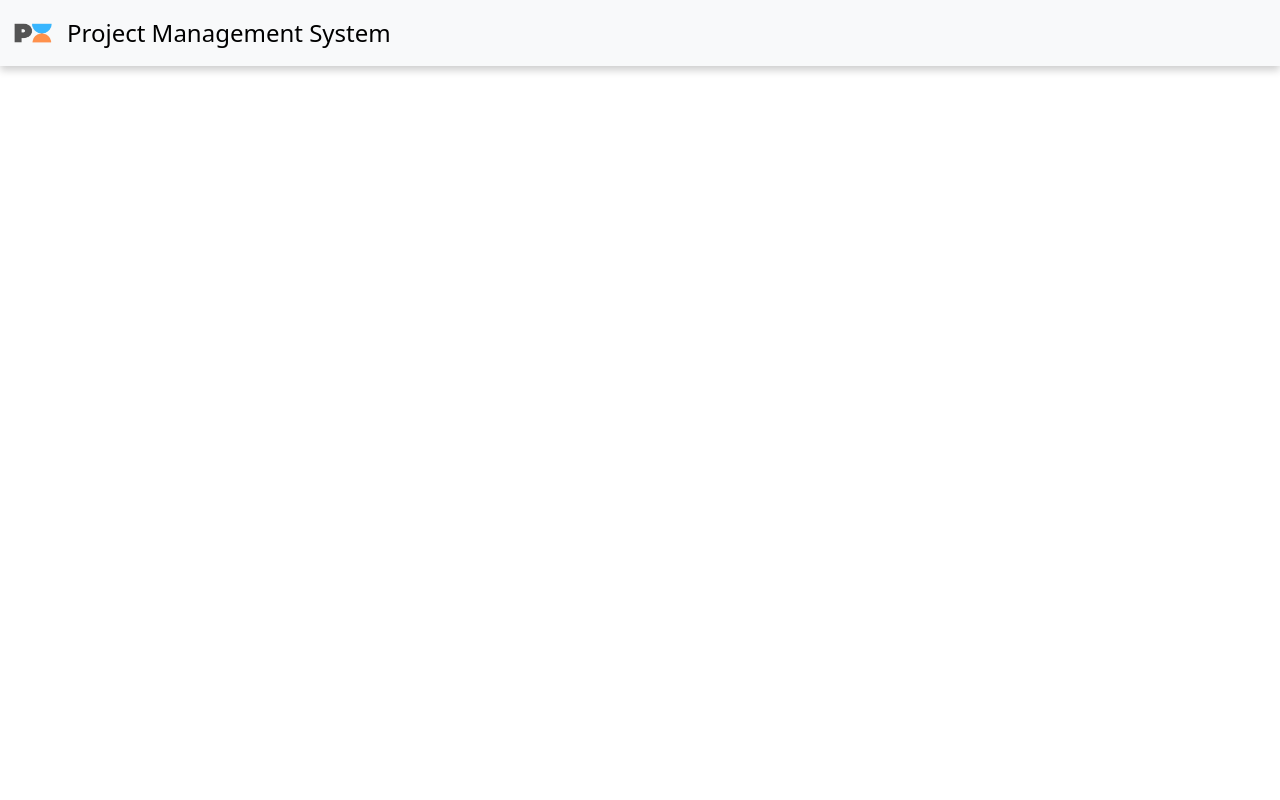
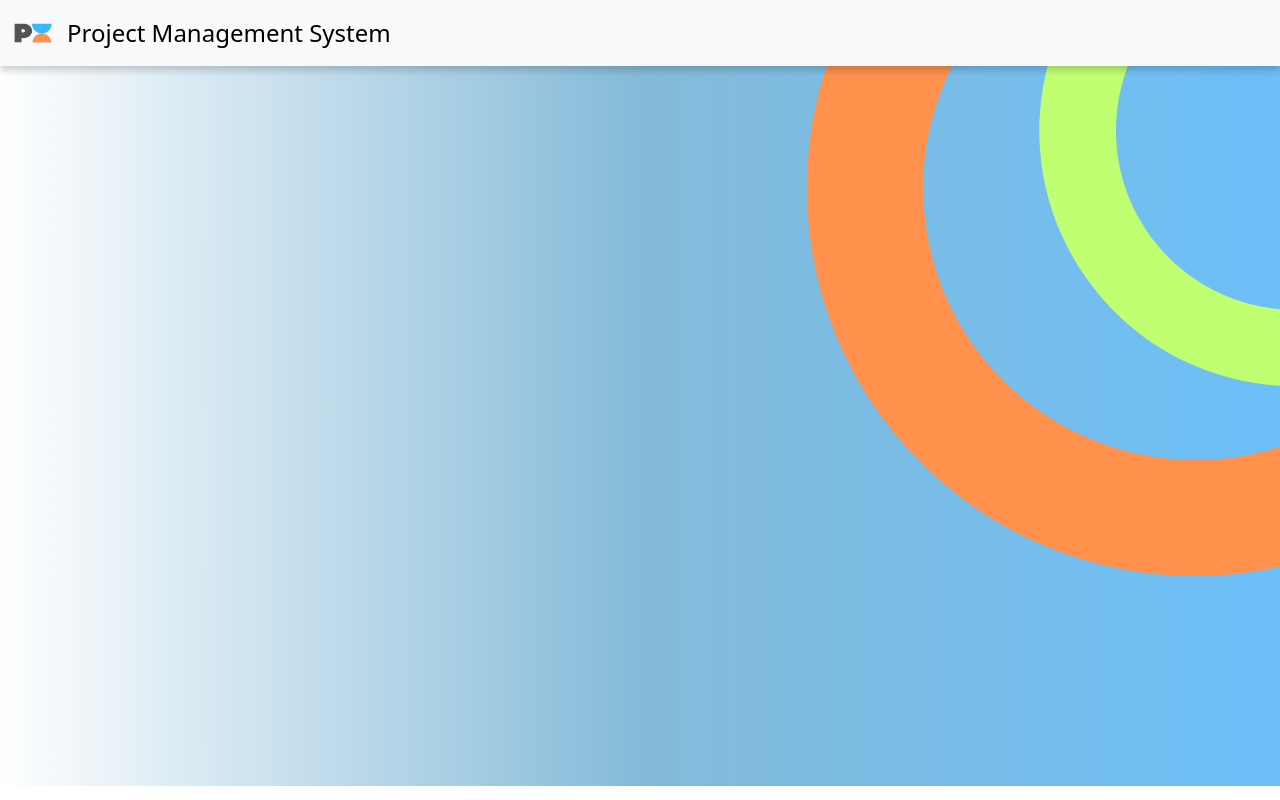
Before and after one commit to gurjotsaini53/project-management-frontend, a React (Vite) app: page / in a window 1280 px wide. Built offline with nearby package versions, Linux system fonts and the light colour scheme.

Commit message:
adding banner.jsx

```diff
--- a/src/App.css
+++ b/src/App.css
@@ -24,3 +24,17 @@ nav.navbar .container-fluid .navbar-brand {
 nav.navbar .container-fluid .navbar-brand a {
   margin-left: 15px;
 }
+
+/* Banner */
+
+.banner {
+  height: 90vh;
+  width: 100%;
+  background-image: url(./img/banner.png);
+  background-repeat: no-repeat;
+  background-size: cover;
+}
+.banner #bgimg {
+  height: inherit;
+  width: inherit;
+}
--- a/src/App.jsx
+++ b/src/App.jsx
@@ -1,11 +1,13 @@
 import { useState } from "react";
 import "./App.css";
 import Navbar from "./components/Navbar";
+import Banner from "./components/Banner";
 
 function App() {
   return (
     <>
       <Navbar></Navbar>
+      <Banner />
     </>
   );
 }
--- /dev/null
+++ b/src/components/Banner.jsx
@@ -0,0 +1,8 @@
+import bgImg from "../img/banner.png";
+export default function Banner() {
+  return (
+    <>
+      <div className="banner"></div>
+    </>
+  );
+}
```
Also changed, not shown: src/img/banner.png (added).
